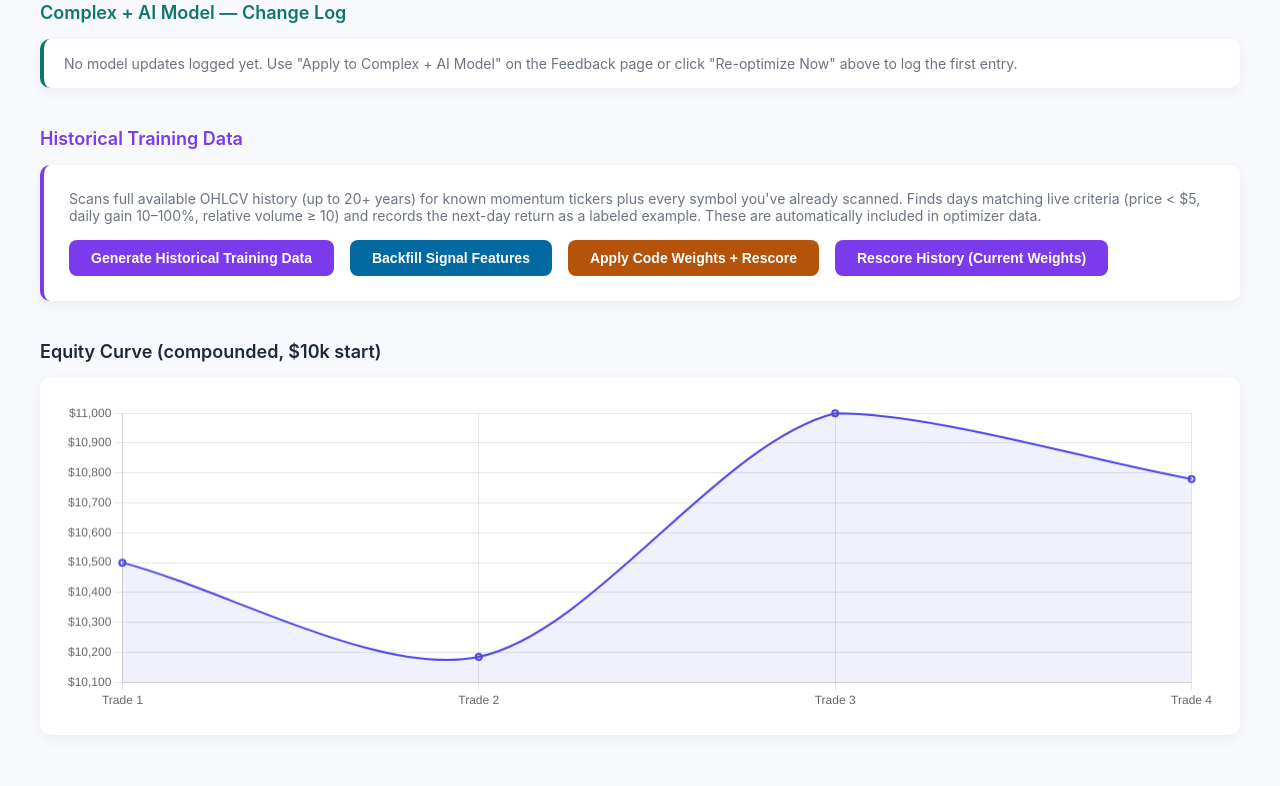
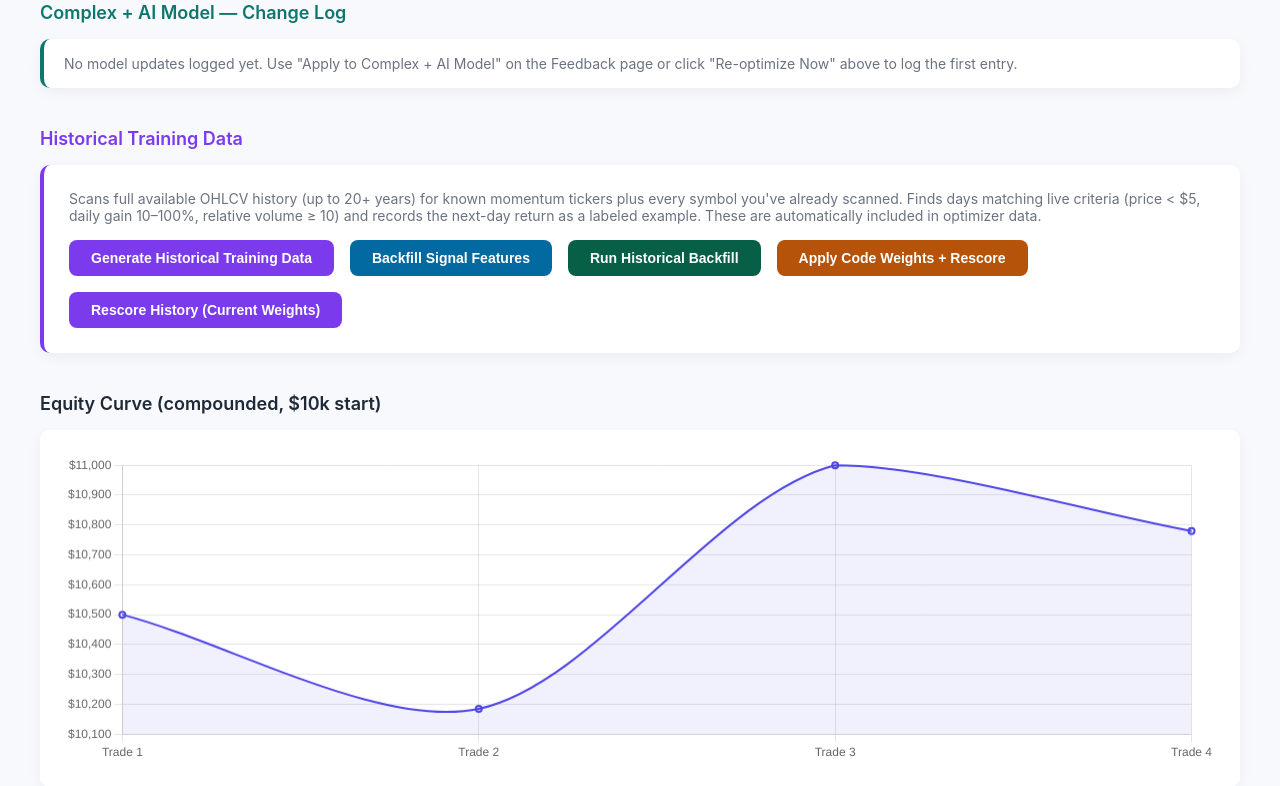
Before and after one commit to mboerner32/ai_trading_mvp, a FastAPI app: page /analytics in a window 1280 px wide. Shown: the part 3287-4073 px from the top of the page. Before the commit the page ends 4028 px from the top, so only its background shows below. Run offline with FastAPI, Linux system fonts and the light colour scheme; the visitor is signed in with stand-in values (Sample User, id 1); data comes from the database, SQL or seed files in the repository; data that the repository does not hold is empty.

Commit message:
feat: add Run Historical Backfill button to analytics page
Adds a green button next to Backfill Signal Features that POSTs to
/backfill-history. Disables and shows "Running..." when backfill is
active. Includes confirmation dialog to prevent accidental clicks.

Co-Authored-By: Claude Sonnet 4.6 <noreply@anthropic.com>

```diff
--- a/templates/analytics.html
+++ b/templates/analytics.html
@@ -1531,6 +1531,22 @@
                 </button>
             </form>
 
+            <form method="post" action="/backfill-history"
+                  onsubmit="return confirm('Run historical backfill? This downloads years of OHLCV data for all screener symbols and takes several hours.')">
+                <button type="submit"
+                        {% if backfill_status and backfill_status.running %}disabled{% endif %}
+                        style="background:{% if backfill_status and backfill_status.running %}#9ca3af{% else %}#065f46{% endif %};
+                               color:white; border:none; padding:10px 22px; border-radius:8px;
+                               cursor:{% if backfill_status and backfill_status.running %}default{% else %}pointer{% endif %};
+                               font-size:14px; font-weight:600;">
+                    {% if backfill_status and backfill_status.running %}
+                        Historical Backfill Running…
+                    {% else %}
+                        Run Historical Backfill
+                    {% endif %}
+                </button>
+            </form>
+
             <form method="post" action="/apply-default-weights"
                   onsubmit="return confirm('Save DEFAULT_SQUEEZE_WEIGHTS from code to live scorer and rescore all history? Use after code-level weight changes.')">
                 <button type="submit"
```
